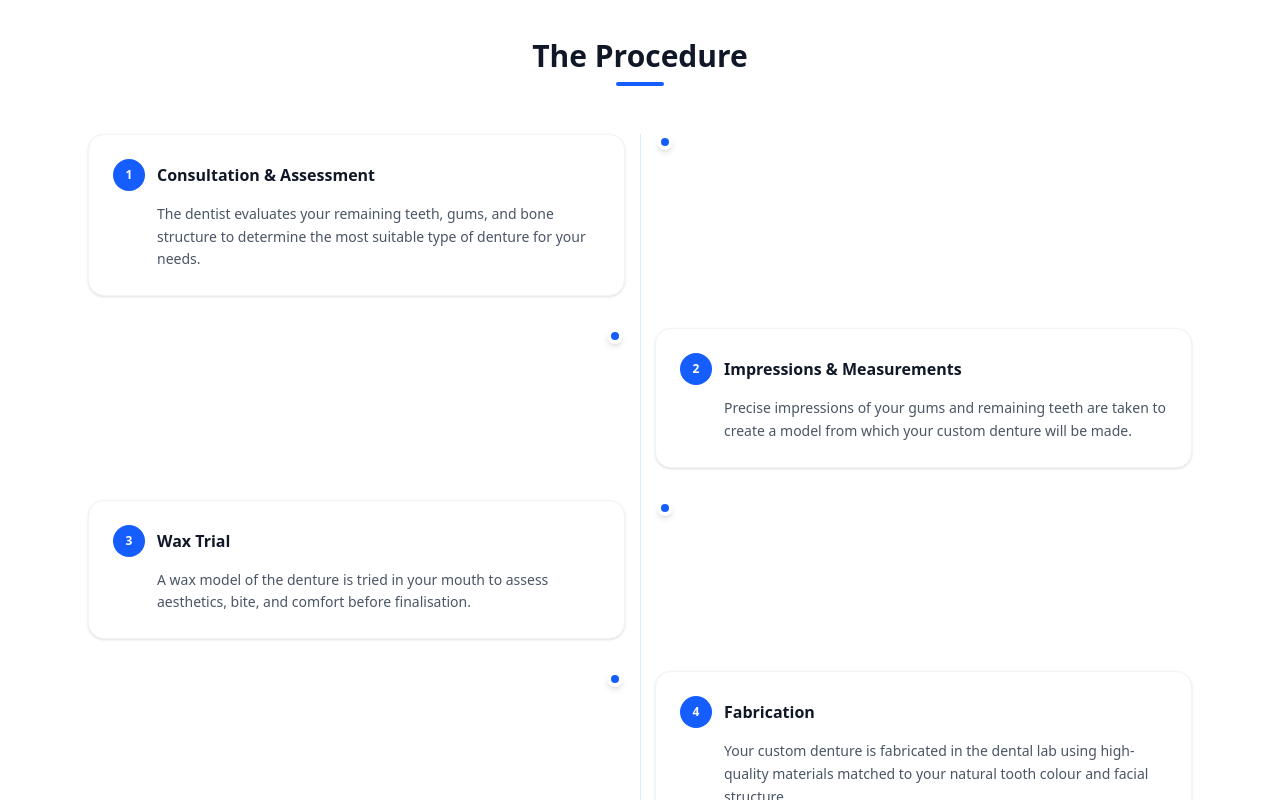
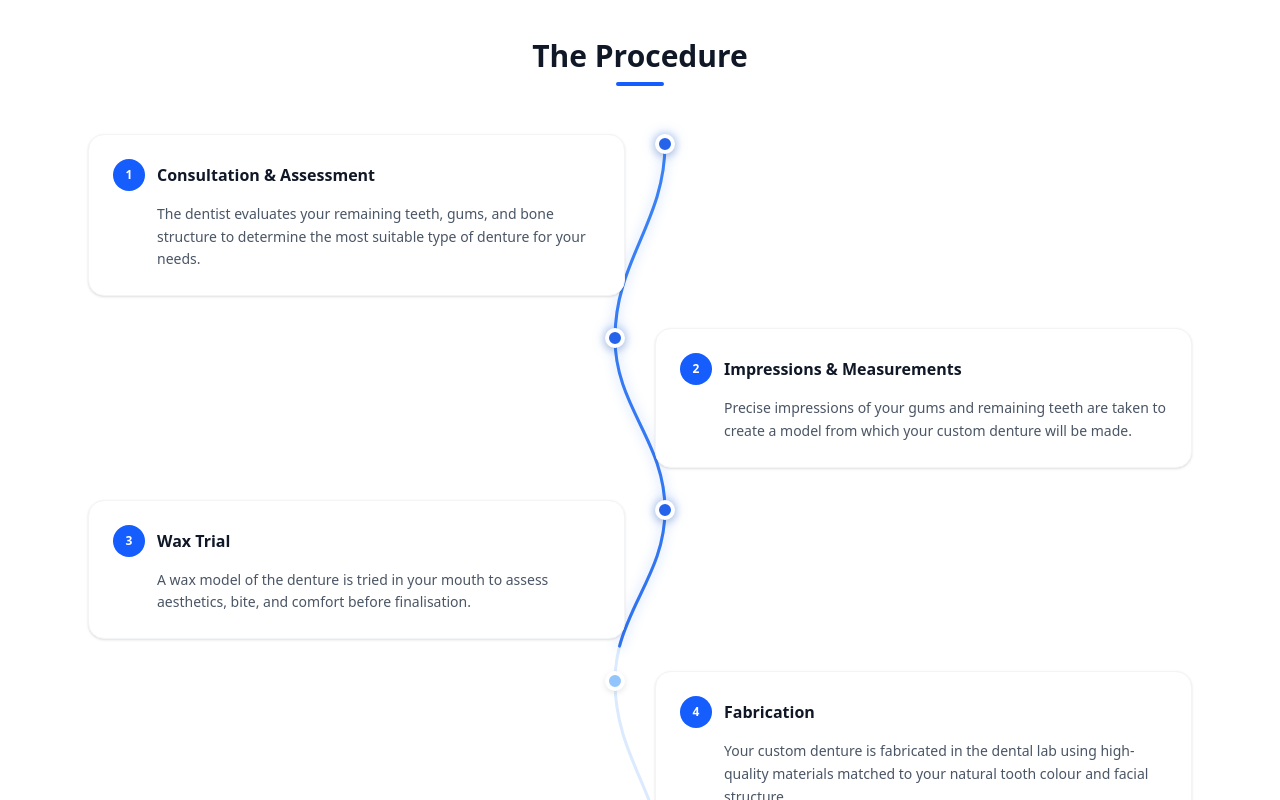
Before and after one commit to Hunter-of-pros/dental, a React (Vite) app in the folder frontend/: page /treatment/dentures in a window 1280 px wide. Shown: the part 1580-2380 px from the top of the page. Built offline with nearby package versions, Linux system fonts and the light colour scheme.

Commit message:
feat: implement scroll-driven SVG path for treatment steps visualization

```diff
--- a/frontend/src/components/TreatmentPage.jsx
+++ b/frontend/src/components/TreatmentPage.jsx
@@ -1,10 +1,100 @@
-import React, { useState } from 'react';
+import React, { useState, useRef, useEffect, useCallback } from 'react';
 import { Link } from 'react-router-dom';
 import { CheckCircle, ChevronDown, ChevronUp, Phone, Calendar } from 'lucide-react';
 import { ReactCompareSlider, ReactCompareSliderImage } from 'react-compare-slider';
 
 const TreatmentPage = ({ treatment }) => {
   const [openFaq, setOpenFaq] = useState(null);
+
+  // --- Scroll-driven SVG line for Procedure Steps ---
+  const stepsContainerRef = useRef(null);
+  const dotRefs = useRef([]);
+  const [svgPath, setSvgPath] = useState('');
+  const [pathLength, setPathLength] = useState(0);
+  const [drawLength, setDrawLength] = useState(0);
+  const svgPathRef = useRef(null);
+  const [svgSize, setSvgSize] = useState({ w: 0, h: 0 });
+
+  // Build the SVG path connecting dots
+  const computePath = useCallback(() => {
+    const container = stepsContainerRef.current;
+    if (!container) return;
+    const dots = dotRefs.current.filter(Boolean);
+    if (dots.length < 2) return;
+
+    const containerRect = container.getBoundingClientRect();
+
+    // Get center of each dot relative to the container
+    const points = dots.map((dot) => {
+      const r = dot.getBoundingClientRect();
+      return {
+        x: r.left + r.width / 2 - containerRect.left,
+        y: r.top + r.height / 2 - containerRect.top,
+      };
+    });
+
+    // Build a smooth cubic bezier path through all points
+    let d = `M ${points[0].x} ${points[0].y}`;
+    for (let i = 0; i < points.length - 1; i++) {
+      const curr = points[i];
+      const next = points[i + 1];
+      // Control point offset – curves horizontally toward the midpoint
+      const cpOffset = Math.abs(next.y - curr.y) * 0.4;
+      const cp1x = curr.x;
+      const cp1y = curr.y + cpOffset;
+      const cp2x = next.x;
+      const cp2y = next.y - cpOffset;
+      d += ` C ${cp1x} ${cp1y}, ${cp2x} ${cp2y}, ${next.x} ${next.y}`;
+    }
+
+    setSvgPath(d);
+    setSvgSize({ w: containerRect.width, h: containerRect.height });
+  }, []);
+
+  // After path renders, grab its total length
+  useEffect(() => {
+    if (svgPathRef.current && svgPath) {
+      setPathLength(svgPathRef.current.getTotalLength());
+    }
+  }, [svgPath]);
+
+  // Compute path on mount + resize
+  useEffect(() => {
+    // small delay so layout settles
+    const timer = setTimeout(computePath, 200);
+    window.addEventListener('resize', computePath);
+    return () => {
+      clearTimeout(timer);
+      window.removeEventListener('resize', computePath);
+    };
+  }, [computePath, treatment]);
+
+  // Scroll handler – draw the line proportionally
+  useEffect(() => {
+    if (!pathLength) return;
+
+    const handleScroll = () => {
+      const container = stepsContainerRef.current;
+      if (!container) return;
+
+      const containerRect = container.getBoundingClientRect();
+      const windowH = window.innerHeight;
+
+      // How far through the section the viewport center has scrolled
+      const sectionTop = containerRect.top + window.scrollY;
+      const sectionH = containerRect.height;
+      const scrollY = window.scrollY + windowH * 0.55;
+
+      let progress = (scrollY - sectionTop) / sectionH;
+      progress = Math.max(0, Math.min(1, progress));
+
+      setDrawLength(progress * pathLength);
+    };
+
+    handleScroll(); // initial
+    window.addEventListener('scroll', handleScroll, { passive: true });
+    return () => window.removeEventListener('scroll', handleScroll);
+  }, [pathLength]);
 
   return (
     <div className="font-sans text-gray-800 bg-white">
@@ -182,12 +272,64 @@ const TreatmentPage = ({ treatment }) => {
       <section className="max-w-6xl mx-auto px-6 py-16">
         <h2 className="text-3xl font-bold text-gray-900 mb-2 text-center">The Procedure</h2>
         <div className="w-12 h-1 bg-blue-600 rounded mx-auto mb-12" />
-        <div className="relative">
-          <div className="hidden lg:block absolute left-[50%] top-0 bottom-0 w-px bg-blue-100" />
+        <div className="relative" ref={stepsContainerRef}>
+          {/* SVG curved line (desktop only) */}
+          {svgPath && (
+            <svg
+              className="hidden lg:block absolute inset-0 pointer-events-none"
+              width={svgSize.w}
+              height={svgSize.h}
+              style={{ zIndex: 0, overflow: 'visible' }}
+            >
+              {/* Faint background track */}
+              <path
+                d={svgPath}
+                fill="none"
+                stroke="#DBEAFE"
+                strokeWidth="3"
+                strokeLinecap="round"
+              />
+              {/* Animated blue drawn line */}
+              <path
+                ref={svgPathRef}
+                d={svgPath}
+                fill="none"
+                stroke="url(#blueGrad)"
+                strokeWidth="3"
+                strokeLinecap="round"
+                style={{
+                  strokeDasharray: pathLength,
+                  strokeDashoffset: pathLength - drawLength,
+                  transition: 'stroke-dashoffset 0.08s linear',
+                }}
+              />
+              {/* Glow effect on the leading edge */}
+              <path
+                d={svgPath}
+                fill="none"
+                stroke="#3B82F6"
+                strokeWidth="8"
+                strokeLinecap="round"
+                opacity="0.15"
+                style={{
+                  strokeDasharray: pathLength,
+                  strokeDashoffset: pathLength - drawLength,
+                  transition: 'stroke-dashoffset 0.08s linear',
+                  filter: 'blur(6px)',
+                }}
+              />
+              <defs>
+                <linearGradient id="blueGrad" x1="0%" y1="0%" x2="0%" y2="100%">
+                  <stop offset="0%" stopColor="#3B82F6" />
+                  <stop offset="100%" stopColor="#2563EB" />
+                </linearGradient>
+              </defs>
+            </svg>
+          )}
           <div className="space-y-8">
             {treatment.steps.map((step, i) => (
               <div key={i} className={`flex flex-col lg:flex-row items-start gap-6 ${i % 2 === 1 ? 'lg:flex-row-reverse' : ''}`}>
-                <div className="flex-1 bg-white rounded-2xl border border-gray-100 shadow-sm p-6 hover:shadow-md transition-shadow">
+                <div className="flex-1 bg-white rounded-2xl border border-gray-100 shadow-sm p-6 hover:shadow-md transition-shadow relative" style={{ zIndex: 1 }}>
                   <div className="flex items-center gap-3 mb-3">
                     <div className="w-8 h-8 bg-blue-600 rounded-full flex items-center justify-center text-white text-xs font-bold shrink-0">
                       {i + 1}
@@ -196,8 +338,30 @@ const TreatmentPage = ({ treatment }) => {
                   </div>
                   <p className="text-gray-600 text-sm leading-relaxed pl-11">{step.desc}</p>
                 </div>
-                <div className="hidden lg:flex w-8 items-center justify-center shrink-0">
-                  <div className="w-4 h-4 bg-blue-600 rounded-full border-4 border-white shadow-md" />
+                <div
+                  className="hidden lg:flex w-8 items-center justify-center shrink-0"
+                  style={{ zIndex: 2 }}
+                  ref={(el) => (dotRefs.current[i] = el)}
+                >
+                  <div
+                    className="rounded-full border-4 border-white shadow-lg transition-all duration-300"
+                    style={{
+                      width: 20,
+                      height: 20,
+                      background:
+                        drawLength > 0 &&
+                        pathLength > 0 &&
+                        (drawLength / pathLength) >= (i / Math.max(treatment.steps.length - 1, 1)) * 0.95
+                          ? '#2563EB'
+                          : '#93C5FD',
+                      boxShadow:
+                        drawLength > 0 &&
+                        pathLength > 0 &&
+                        (drawLength / pathLength) >= (i / Math.max(treatment.steps.length - 1, 1)) * 0.95
+                          ? '0 0 12px rgba(59, 130, 246, 0.5), 0 2px 8px rgba(0,0,0,0.15)'
+                          : '0 2px 6px rgba(0,0,0,0.1)',
+                    }}
+                  />
                 </div>
                 <div className="flex-1 hidden lg:block" />
               </div>
```
